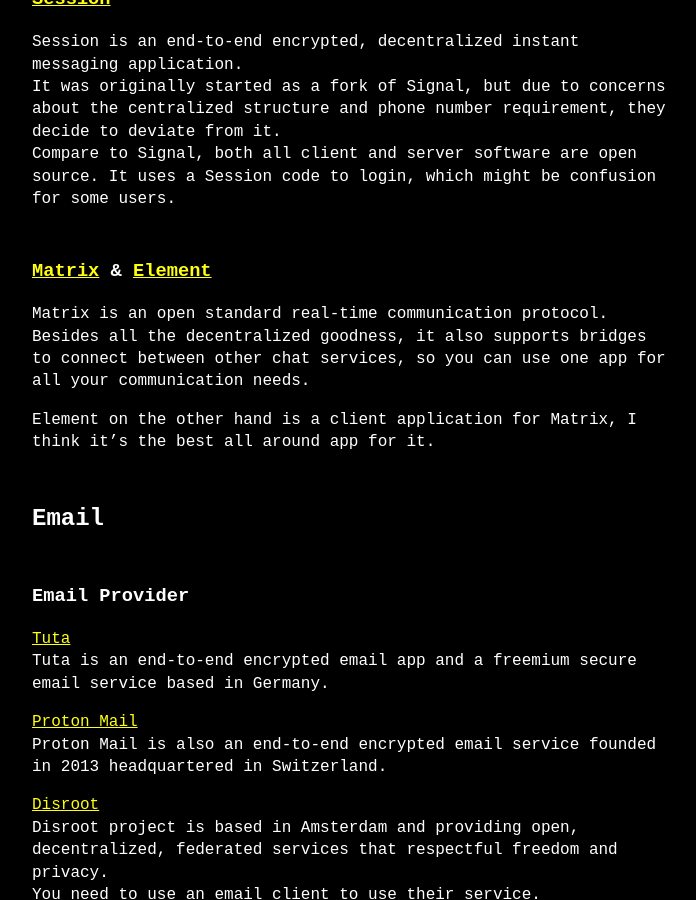
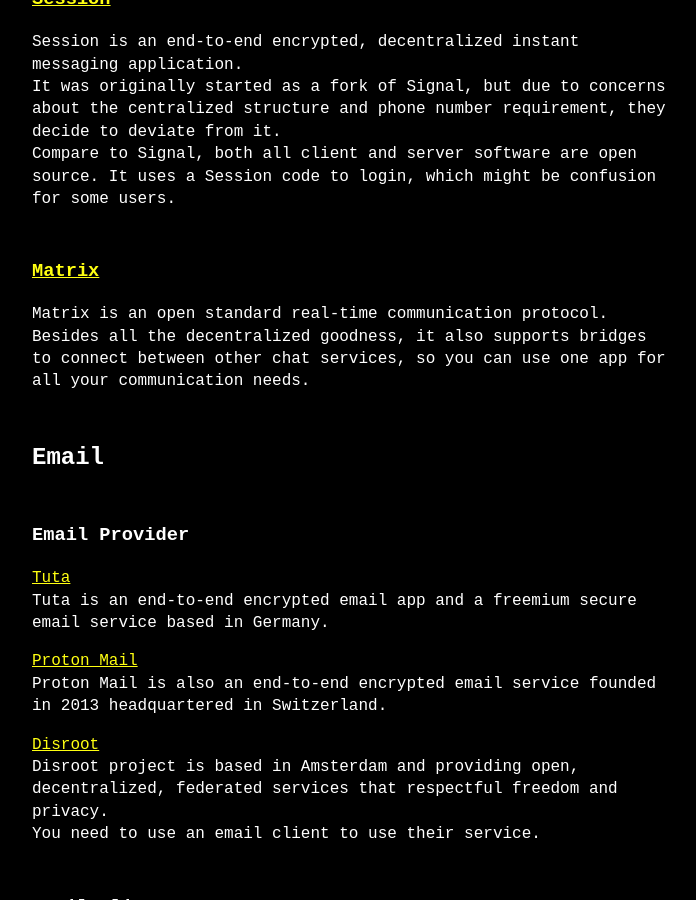
Before and after one commit to colgrave34/colgrave34.github.io, a Jekyll site: the page built from _posts/2024-04-20-my-awesome-list.md, in a window 1280 px wide and 900 px high, scrolled down 7444 px. Shown: the whole window, without its empty margins (288-984 px from the left). Built offline with Jekyll 4.4.1, drawn with Linux system fonts in a browser that asks for light colours; comment, search, counter and statistics services are not loaded.

Commit message:
Update Matrix

```diff
--- a/_posts/2024-04-20-my-awesome-list.md
+++ b/_posts/2024-04-20-my-awesome-list.md
@@ -187,11 +187,9 @@
 It was originally started as a fork of Signal, but due to concerns about the centralized structure and phone number requirement, they decide to deviate from it.
 Compare to Signal, both all client and server software are open source. It uses a Session code to login, which might be confusion for some users.
 
-### [Matrix](https://matrix.org/) & [Element](https://element.io/)
+### [Matrix](https://matrix.org/)
 Matrix is an open standard real-time communication protocol.
 Besides all the decentralized goodness, it also supports bridges to connect between other chat services, so you can use one app for all your communication needs.
-
-Element on the other hand is a client application for Matrix, I think it's the best all around app for it.
 
 ## Email
 ### Email Provider
```
